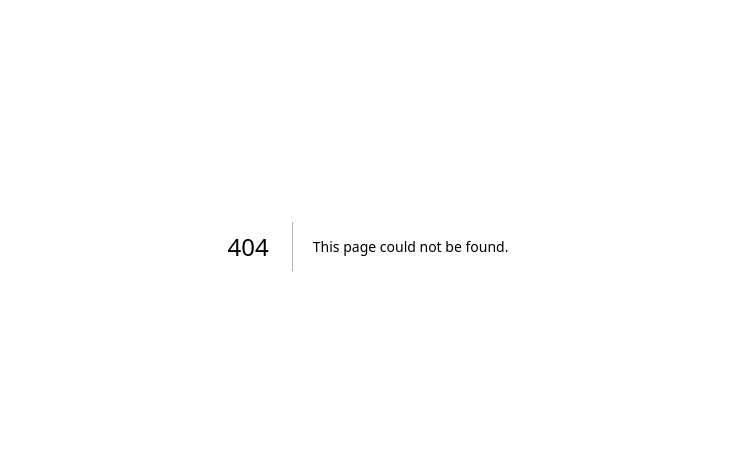
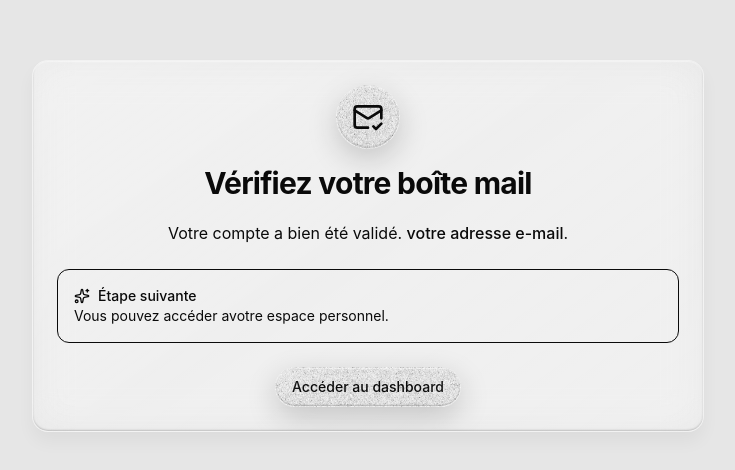
Before and after one commit to Sahnip/tzivot-hashem, a Next.js app: page /email-checked in a window 1280 px wide. Before the commit this address had no page. Shown: the part 154-624 px from the top of the page, without its empty margins (272-1007 px from the left). Built offline with nearby package versions, Linux system fonts and the light colour scheme.

Commit message:
conf page

```diff
--- /dev/null
+++ b/app/email-checked/page.tsx
@@ -0,0 +1,49 @@
+"use client";
+
+import Link from "next/link";
+import { MailCheck, ArrowRight, Sparkles } from "lucide-react";
+import { useSearchParams } from "next/navigation";
+import { Button } from "@/components/ui/button";
+import { Card, CardContent, CardDescription, CardHeader, CardTitle } from "@/components/ui/card";
+
+
+
+export default function EmailCheckedPage() {
+  const searchParams = useSearchParams();
+  const email = searchParams.get("email") ?? "votre adresse e-mail";
+
+  return (
+    <main className="flex min-h-screen items-center justify-center bg-gradient-to-b from-background to-muted/40 px-4 py-8">
+      <Card className="w-full max-w-2xl border-primary/20 shadow-xl">
+        <CardHeader className="space-y-4 text-center">
+          <div className="liquid-glass mx-auto flex h-16 w-16 items-center justify-center rounded-full bg-primary/10 text-primary">
+            <MailCheck className="h-8 w-8" />
+          </div>
+          <div className="space-y-2">
+            <CardTitle className="text-3xl font-bold">Vérifiez votre boîte mail</CardTitle>
+            <CardDescription className="text-base">
+              Votre compte a bien été validé. <span className="font-medium text-foreground">{email}</span>.
+            </CardDescription>
+          </div>
+        </CardHeader>
+
+        <CardContent className="space-y-6">
+          <div className="rounded-xl border bg-muted/30 p-4 text-sm text-muted-foreground">
+            <div className="liquid-glassmb-2 flex items-center gap-2 font-medium text-foreground">
+              <Sparkles className="h-4 w-4 text-primary" />
+              Étape suivante
+            </div>
+            Vous pouvez accéder avotre espace personnel.
+          </div>
+
+
+          <div className="flex flex-col gap-3 sm:flex-row sm:justify-center">
+            <Button asChild variant="outline" className="liquid-glass">
+              <Link href="/">Accéder au dashboard</Link>
+            </Button>
+          </div>
+        </CardContent>
+      </Card>
+    </main>
+  );
+}
--- a/app/email-confirmation/page.tsx
+++ b/app/email-confirmation/page.tsx
@@ -41,7 +41,7 @@ export default function EmailConfirmationPage() {
     <main className="flex min-h-screen items-center justify-center bg-gradient-to-b from-background to-muted/40 px-4 py-8">
       <Card className="w-full max-w-2xl border-primary/20 shadow-xl">
         <CardHeader className="space-y-4 text-center">
-          <div className="mx-auto flex h-16 w-16 items-center justify-center rounded-full bg-primary/10 text-primary">
+          <div className="liquid-glass mx-auto flex h-16 w-16 items-center justify-center rounded-full bg-primary/10 text-primary">
             <MailCheck className="h-8 w-8" />
           </div>
           <div className="space-y-2">
@@ -54,15 +54,15 @@ export default function EmailConfirmationPage() {
 
         <CardContent className="space-y-6">
           <div className="rounded-xl border bg-muted/30 p-4 text-sm text-muted-foreground">
-            <div className="mb-2 flex items-center gap-2 font-medium text-foreground">
+            <div className="liquid-glassmb-2 flex items-center gap-2 font-medium text-foreground">
               <Sparkles className="h-4 w-4 text-primary" />
               Étape suivante
             </div>
             Ouvrez votre messagerie, cliquez sur le lien de confirmation, puis revenez sur la page de connexion pour accéder à votre espace.
           </div>
 
-          <div className="space-y-3">
-            <p className="text-sm font-medium text-foreground">Accéder à ma messagerie</p>
+          <div className="liquid-glassspace-y-3">
+            <p className="text-sm font-medium text-foreground mb-5">Accéder à ma messagerie</p>
             <div className="grid gap-3 sm:grid-cols-2">
               {providers.map((provider) => (
                 <a
@@ -70,7 +70,7 @@ export default function EmailConfirmationPage() {
                   href={provider.href}
                   target="_blank"
                   rel="noreferrer"
-                  className="group flex items-center justify-between rounded-xl border bg-background p-3 transition hover:border-primary hover:bg-accent"
+                  className="liquid-glass group flex items-center justify-between border bg-background p-3 transition hover:border-primary hover:bg-accent"
                 >
                   <div className="flex items-center gap-3">
                     <div className={`flex h-10 w-10 items-center justify-center rounded-lg ${provider.accent} text-sm font-bold text-white`}>
--- a/components/auth/register-form.tsx
+++ b/components/auth/register-form.tsx
@@ -57,6 +57,7 @@ export function RegisterForm() {
       email: values.email,
       password: values.password,
       options: {
+        emailRedirectTo: 'https://machiahnow.fr/email-checked',
         data: {
           display_name: values.displayName || undefined,
         },
```
Also changed, not shown: components/auth/login-form.tsx (line endings or trailing spaces).
